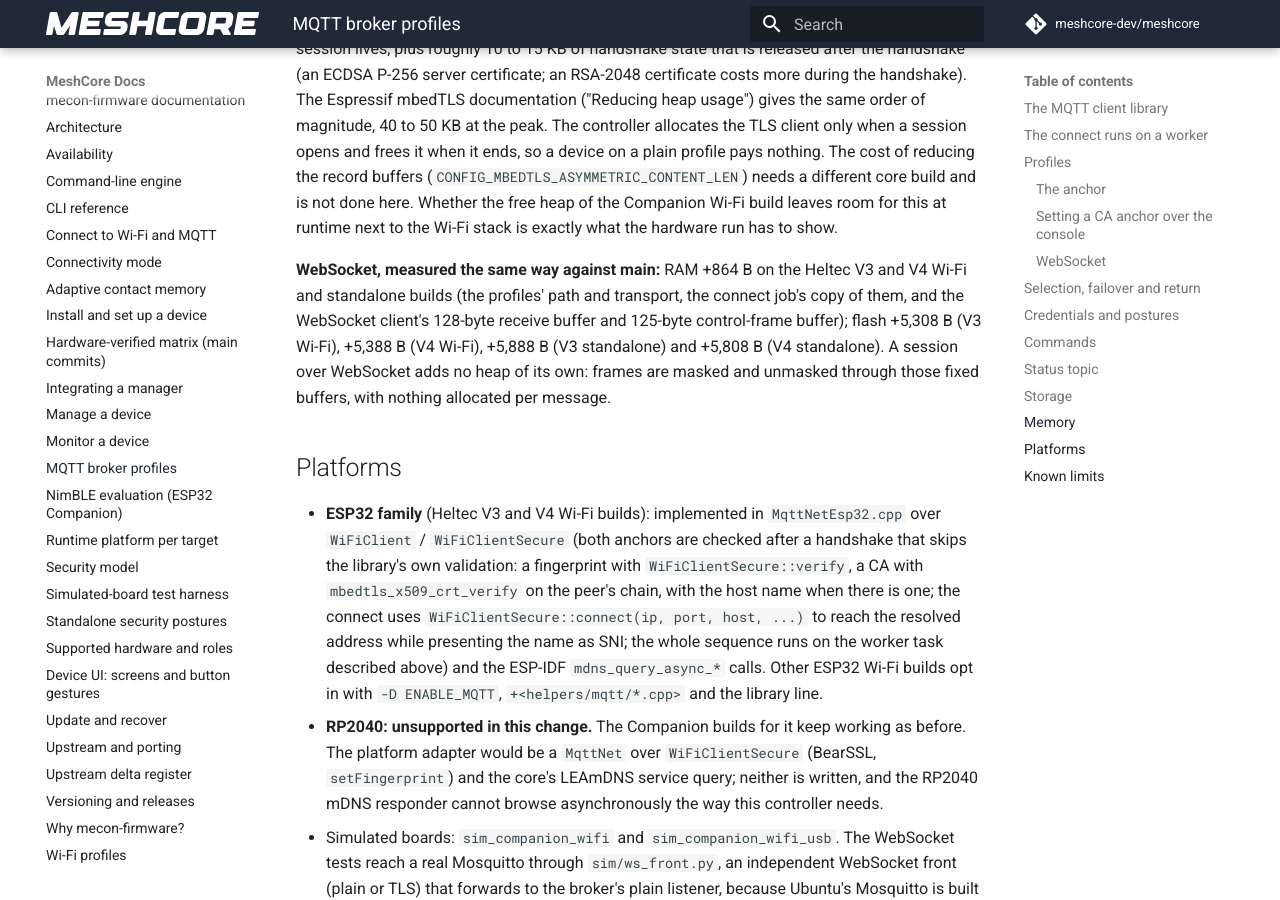
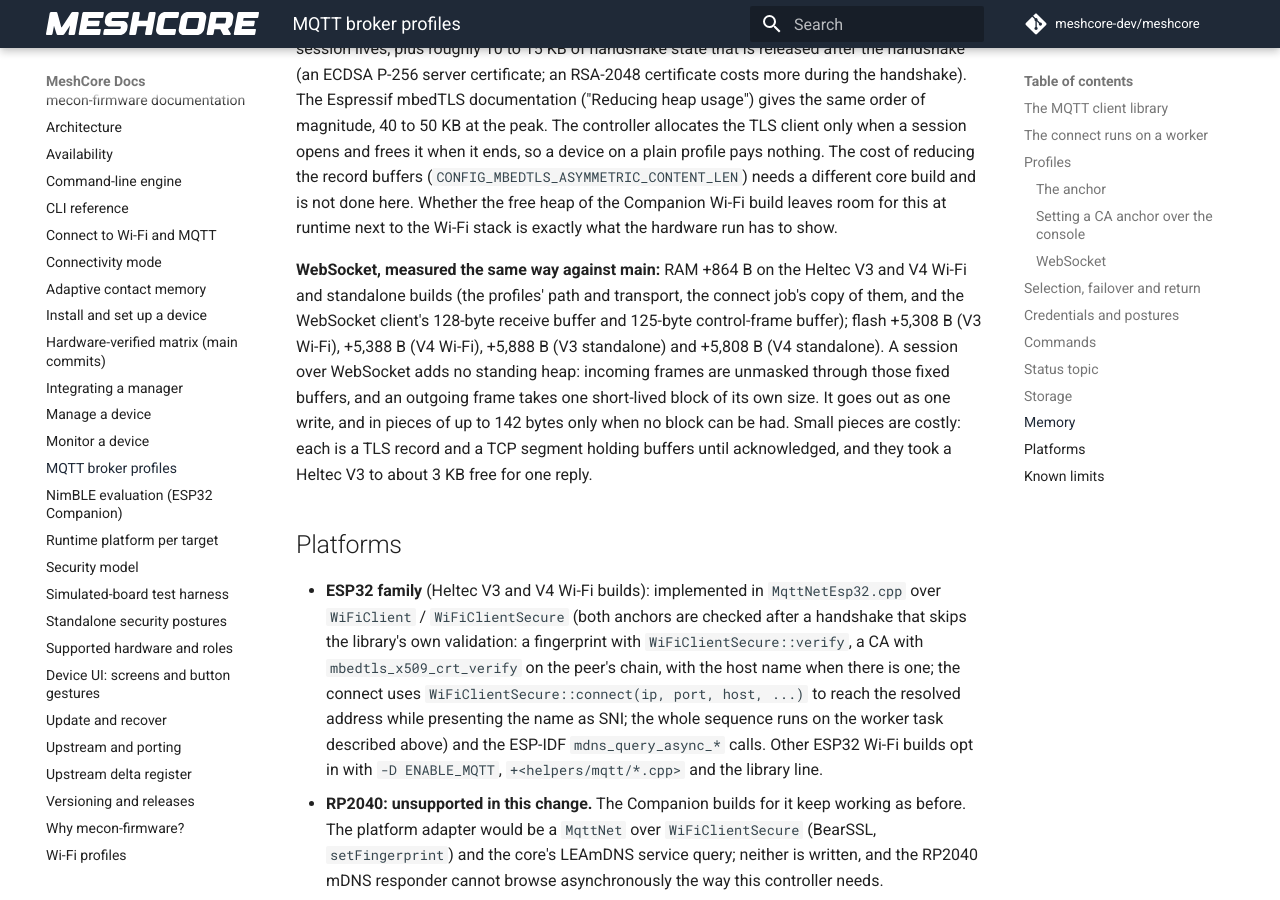
Before and after one commit to hoejriis/mecon-firmware, an MkDocs documentation site: the page built from docs/MQTT.md, in a window 1280 px wide and 900 px high, scrolled down 9997 px. Built offline with MkDocs 1.6.1 and Material for MkDocs 9.7.7, drawn with Linux system fonts in a browser that asks for light colours; comment, search, counter and statistics services are not loaded.

Commit message:
Record the WebSocket write on a board
Two v3test runs with the 4 KB TLS buffer. The session and the replies held, and the
low-water through replies and ten streams rose from about 3 to 5 KB to 33 to 36 KB.

Co-Authored-By: Claude Opus 5.5 (1M context) <noreply@anthropic.com>

```diff
--- a/docs/MQTT.md
+++ b/docs/MQTT.md
@@ -141,7 +141,7 @@ RAM is the static figure PlatformIO reports (data and bss): the profiles (1.5 KB
 
 **TLS heap while a session is open (estimate, not measured on hardware).** This estimate was made for Arduino-ESP32 2.0.17 (ESP-IDF 4.4); the Heltec V3 and V4 now build on 3.1.3 / ESP-IDF 5.3 ([PLATFORM](PLATFORM.md)), where the measured heap rows in [HARDWARE_VERIFIED](HARDWARE_VERIFIED.md) are what counts. That core (2.0.17) is built with `CONFIG_MBEDTLS_SSL_MAX_CONTENT_LEN=16384`, `CONFIG_MBEDTLS_ASYMMETRIC_CONTENT_LEN` off and `CONFIG_MBEDTLS_DYNAMIC_BUFFER` off, so mbedTLS keeps a 16 KiB input and a 16 KiB output record buffer (about 33 KB) for as long as the session lives, plus roughly 10 to 15 KB of handshake state that is released after the handshake (an ECDSA P-256 server certificate; an RSA-2048 certificate costs more during the handshake). The Espressif mbedTLS documentation ("Reducing heap usage") gives the same order of magnitude, 40 to 50 KB at the peak. The controller allocates the TLS client only when a session opens and frees it when it ends, so a device on a plain profile pays nothing. The cost of reducing the record buffers (`CONFIG_MBEDTLS_ASYMMETRIC_CONTENT_LEN`) needs a different core build and is not done here. Whether the free heap of the Companion Wi-Fi build leaves room for this at runtime next to the Wi-Fi stack is exactly what the hardware run has to show.
 
-**WebSocket, measured the same way against main:** RAM +864 B on the Heltec V3 and V4 Wi-Fi and standalone builds (the profiles' path and transport, the connect job's copy of them, and the WebSocket client's 128-byte receive buffer and 125-byte control-frame buffer); flash +5,308 B (V3 Wi-Fi), +5,388 B (V4 Wi-Fi), +5,888 B (V3 standalone) and +5,808 B (V4 standalone). A session over WebSocket adds no heap of its own: frames are masked and unmasked through those fixed buffers, with nothing allocated per message.
+**WebSocket, measured the same way against main:** RAM +864 B on the Heltec V3 and V4 Wi-Fi and standalone builds (the profiles' path and transport, the connect job's copy of them, and the WebSocket client's 128-byte receive buffer and 125-byte control-frame buffer); flash +5,308 B (V3 Wi-Fi), +5,388 B (V4 Wi-Fi), +5,888 B (V3 standalone) and +5,808 B (V4 standalone). A session over WebSocket adds no standing heap: incoming frames are unmasked through those fixed buffers, and an outgoing frame takes one short-lived block of its own size. It goes out as one write, and in pieces of up to 142 bytes only when no block can be had. Small pieces are costly: each is a TLS record and a TCP segment holding buffers until acknowledged, and they took a Heltec V3 to about 3 KB free for one reply.
 
 ## Platforms
 
```
Also changed, not shown: docs/HARDWARE_VERIFIED.md (+1 -0 lines).
